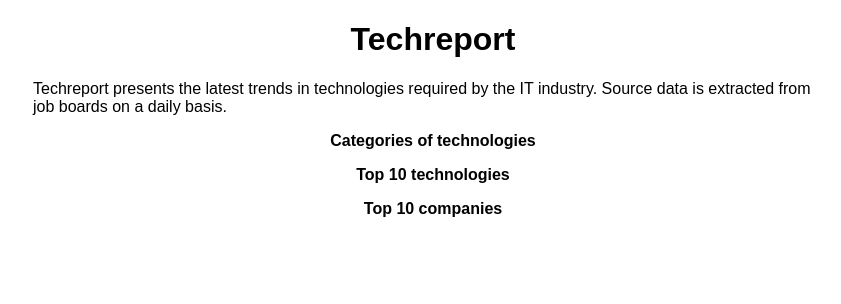
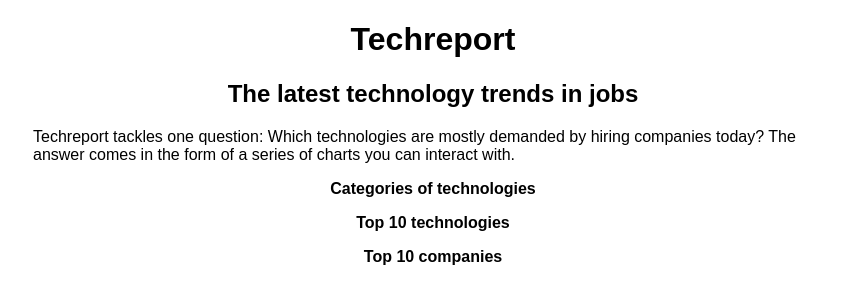
Before and after one commit to lorinchever/techreport, a plain HTML site: page web/index.html in a window 1280 px wide. Shown: the whole page, without its empty margins (207-1048 px from the left). Drawn offline with Linux system fonts and the light colour scheme; no server answers.

Commit message:
Update presentation of project

```diff
--- a/web/index.html
+++ b/web/index.html
@@ -2,7 +2,7 @@
 <html lang="en-US">
     <head>
         <meta http-equiv="Content-type" content="text/html" charset="UTF-8" />
-        <title>Techreport</title>
+        <title>Techreport — The latest technology trends in jobs</title>
         <link rel="stylesheet" type="text/css" href="dc.css" />
         <link rel="stylesheet" type="text/css" href="techreport.css" />
     </head>
@@ -73,7 +73,8 @@
         </script>
         <div class="columntext">
             <h1>Techreport</h1>
-            <p>Techreport presents the latest trends in technologies required by the IT industry. Source data is extracted from job boards on a daily basis.</p>
+            <h2>The latest technology trends in jobs</h2>
+            <p>Techreport tackles one question: Which technologies are mostly demanded by hiring companies today? The answer comes in the form of a series of charts you can interact with.</p>
         </div>
         <div id="categoriesmenu">
             <p class="charttitle"><strong>Categories of technologies</strong></p>
--- a/web/techreport.css
+++ b/web/techreport.css
@@ -7,7 +7,7 @@ body {
     margin: auto;
 }
 
-h1, .charttitle {
+h1, h2, .charttitle {
     text-align: center;
 }
 
```
Also changed, not shown: 1 other file.
